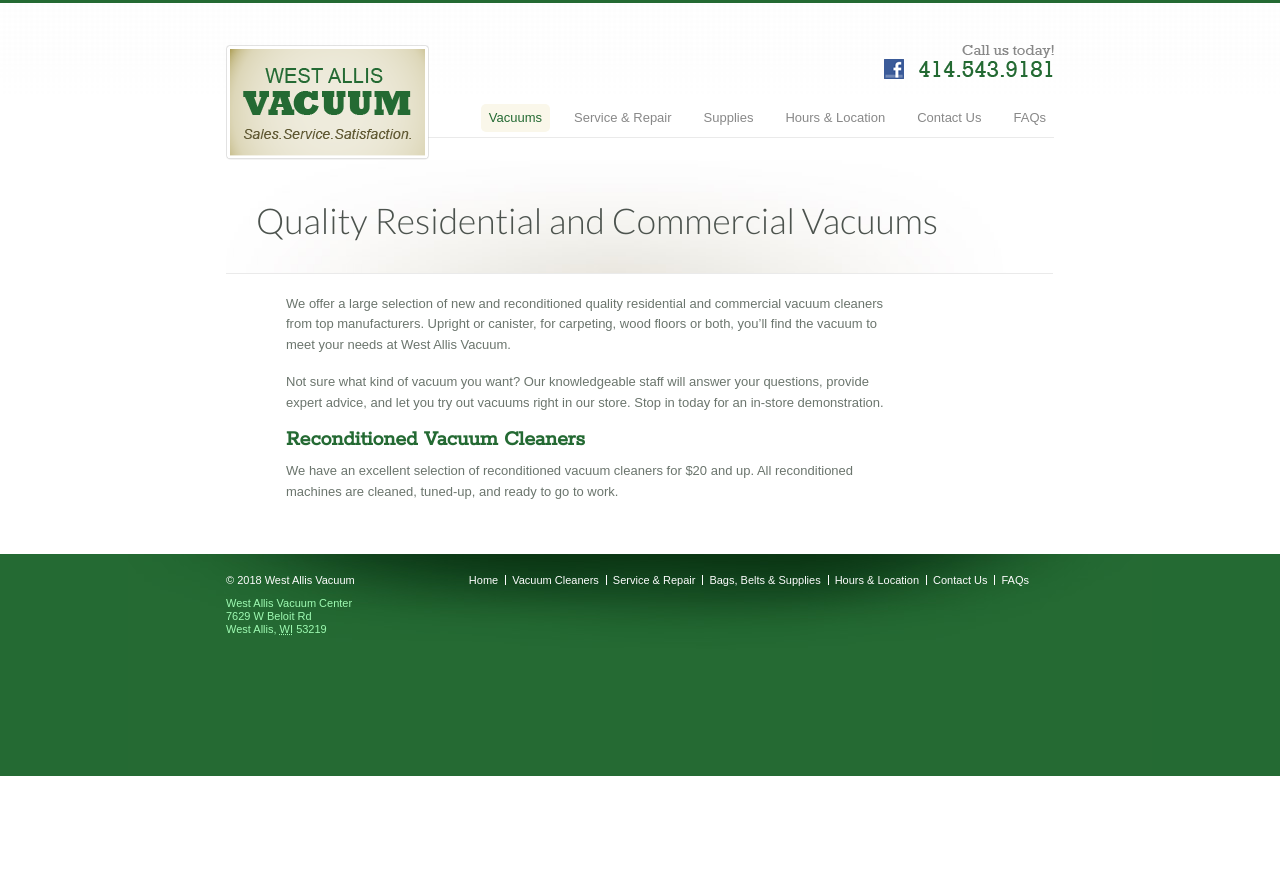
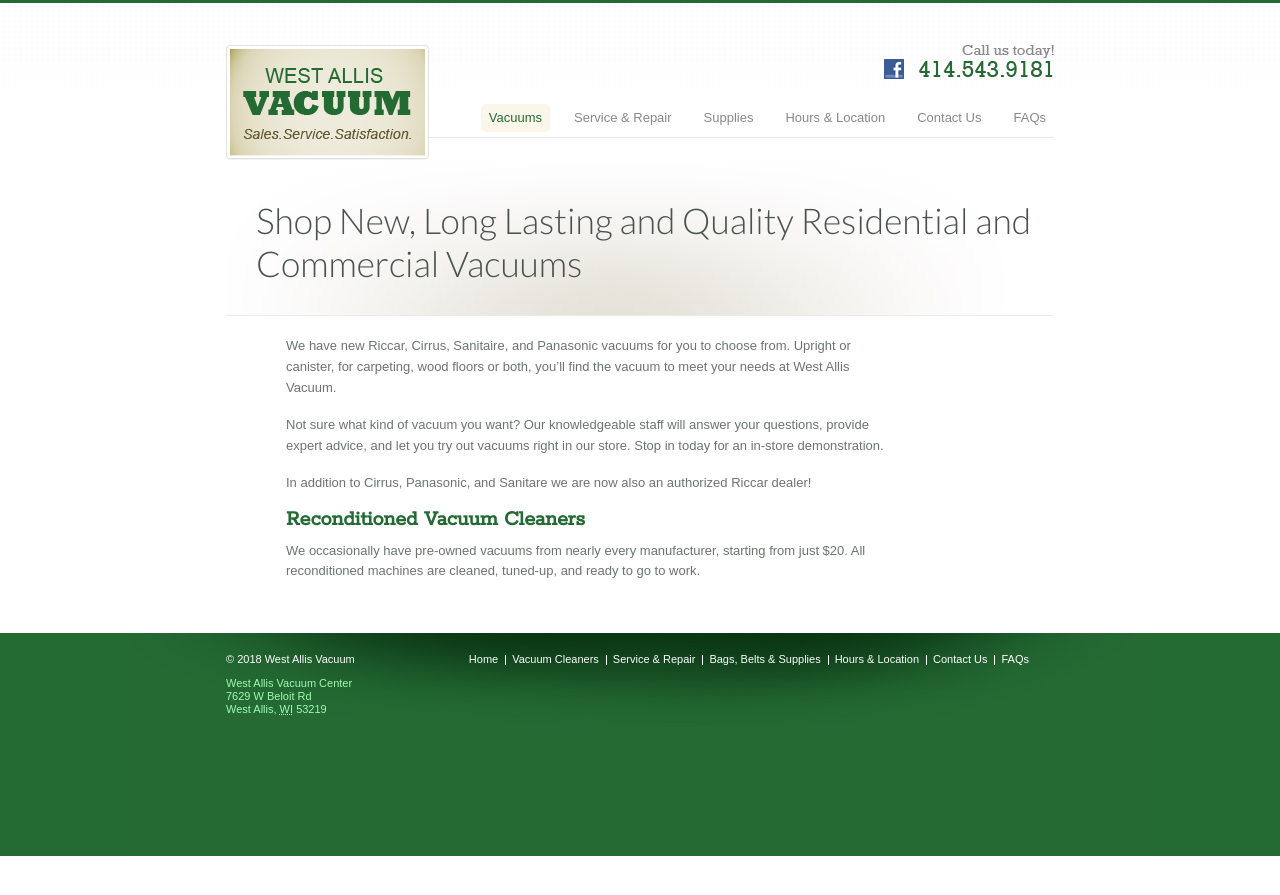
Before and after one commit to mikebranski/westallisvacuum.com, a Jekyll site: the page built from vacuums/index.html, in a window 1280 px wide. Shown: the top 895 px of the page. Built offline with Jekyll 4.4.1, drawn with Linux system fonts in a browser that asks for light colours.

Commit message:
Updates to vacuums copy

```diff
--- a/vacuums/index.html
+++ b/vacuums/index.html
@@ -1,10 +1,13 @@
 ---
 layout: page
 section: vacuums
-title: Quality Residential and Commercial Vacuums
+title: Shop New, Long Lasting and Quality Residential and Commercial Vacuums
 ---
-<p>We offer a large selection of new and reconditioned quality residential and commercial vacuum cleaners from top manufacturers. Upright or canister, for carpeting, wood floors or both, you’ll find the vacuum to meet your needs at West Allis Vacuum.</p>
+<p>We have new Riccar, Cirrus, Sanitaire, and Panasonic vacuums for you to choose from. Upright or canister, for carpeting, wood floors or both, you’ll find the vacuum to meet your needs at West Allis Vacuum.</p>
+
 <p>Not sure what kind of vacuum you want? Our knowledgeable staff will answer your questions, provide expert advice, and let you try out vacuums right in our store. Stop in today for an in-store demonstration.</p>
 
+<p>In addition to Cirrus, Panasonic, and Sanitare we are now also an authorized Riccar dealer!</p>
+
 <h2>Reconditioned Vacuum Cleaners</h2>
-<p>We have an excellent selection of reconditioned vacuum cleaners for $20 and up. All reconditioned machines are cleaned, tuned-up, and ready to go to work.</p>
+<p>We occasionally have pre-owned vacuums from nearly every manufacturer, starting from just $20. All reconditioned machines are cleaned, tuned-up, and ready to go to work.</p>
```
